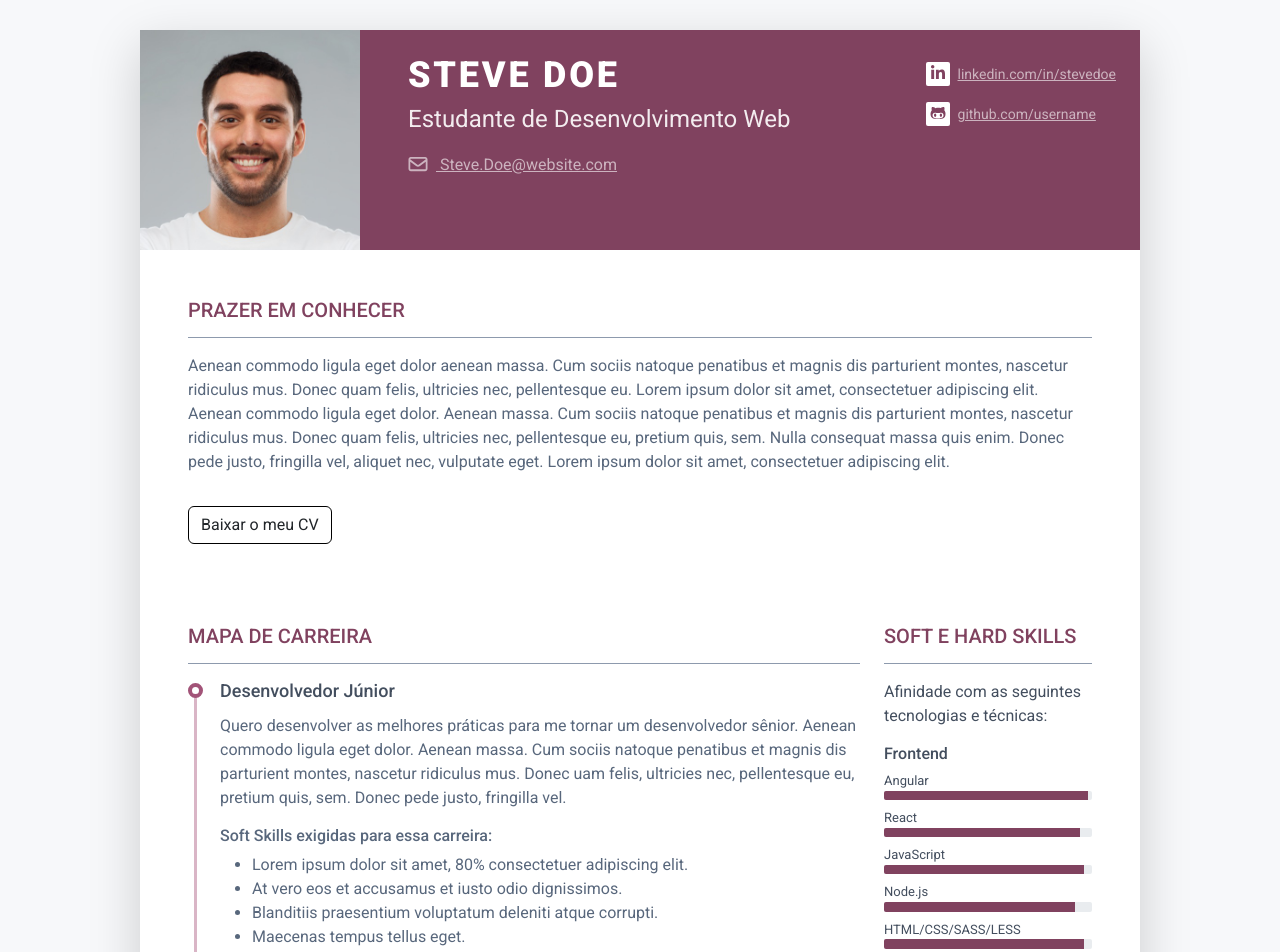
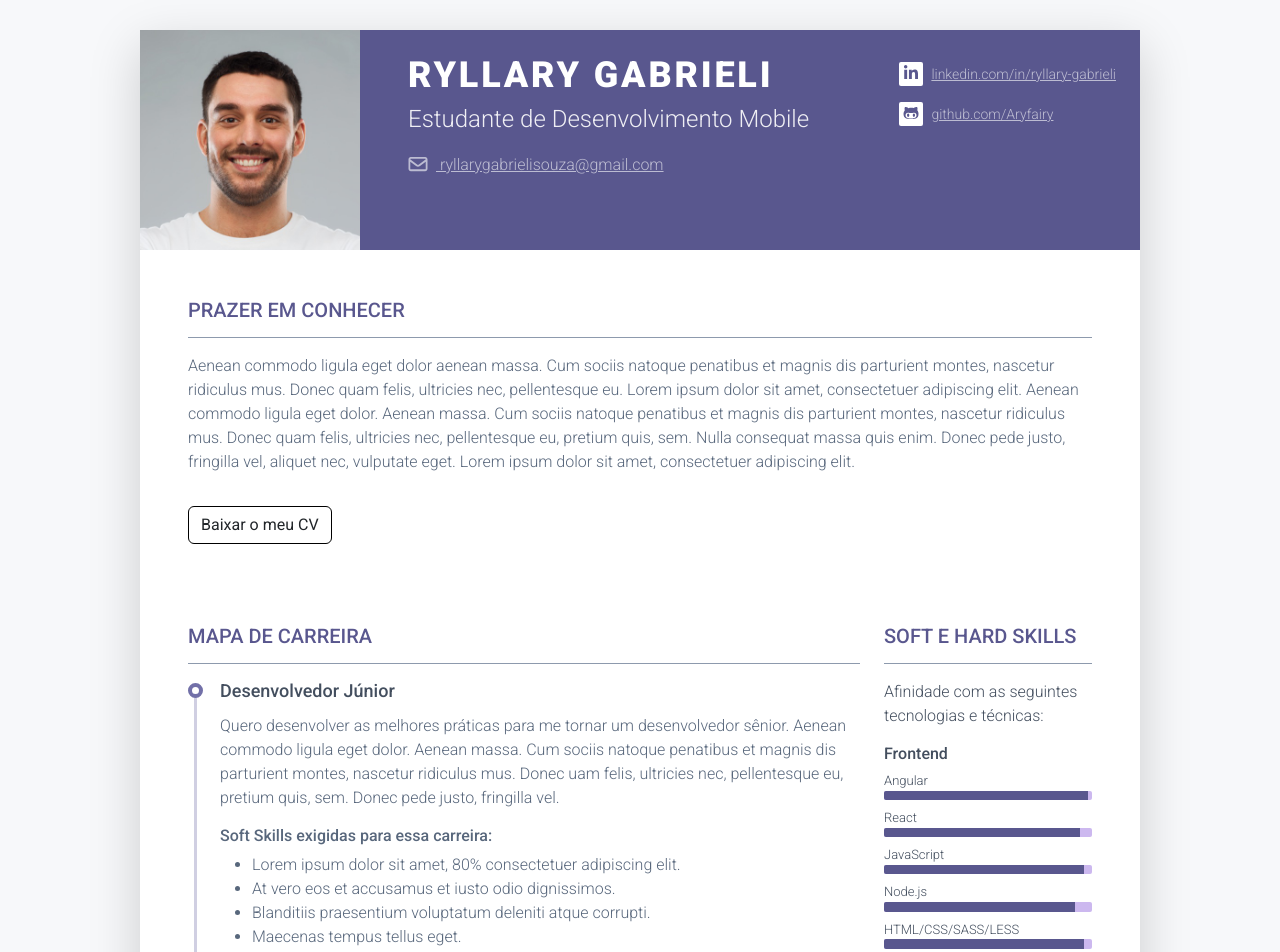
Before and after one commit to Aryfairy/MapaDeCarreira, a plain HTML site: page index.html in a window 1280 px wide. Shown: the top 952 px of the page. Drawn offline with Linux system fonts and the light colour scheme.

Commit message:
atualizando

```diff
--- a/index.html
+++ b/index.html
@@ -39,7 +39,7 @@
 	<script defer src="assets/fontawesome/js/all.min.js"></script>
 
 	<!-- Theme CSS -->
-	<link id="theme-style" rel="stylesheet" href="assets/css/bootstrap-6.css">
+	<link id="theme-style" rel="stylesheet" href="assets/css/bootstrap-5.css">
 
 </head>
 
@@ -55,28 +55,28 @@
 					<div class="col">
 						<div class="row p-4 justify-content-center justify-content-md-between">
 							<div class="primary-info col-auto">
-								<h1 class="name mt-0 mb-1 text-white text-uppercase text-uppercase">Steve Doe</h1>
-								<div class="title mb-3">Estudante de Desenvolvimento Web</div>
+								<h1 class="name mt-0 mb-1 text-white text-uppercase text-uppercase">Ryllary Gabrieli</h1>
+								<div class="title mb-3">Estudante de Desenvolvimento Mobile </div>
 								<ul class="list-unstyled">
 									<li class="mb-2">
-										<a class="text-link" href="#">
+										<a class="text-link" href="ryllarygabrielisouza@gmail.com">
 											<i class="far fa-envelope fa-fw me-2" data-fa-transform="grow-3"></i>
-											Steve.Doe@website.com
+											ryllarygabrielisouza@gmail.com
 										</a>
 									</li>
 								</ul>
 							</div>
 							<div class="secondary-info col-auto mt-2">
 								<ul class="resume-social list-unstyled">
-									<li class="mb-3"><a class="text-link" href="#">
+									<li class="mb-3"><a class="text-link" href="https://www.linkedin.com/in/ryllary-gabrieli/">
 											<span class="fa-container text-center me-2">
 												<i
-													class="fab fa-linkedin-in fa-fw"></i></span>linkedin.com/in/stevedoe</a>
+													class="fab fa-linkedin-in fa-fw"></i></span>linkedin.com/in/ryllary-gabrieli</a>
 									</li>
 									<li class="mb-3">
-										<a class="text-link" href="#">
+										<a class="text-link" href="https://github.com/Aryfairy">
 											<span class="fa-container text-center me-2">
-												<i class="fab fa-github-alt fa-fw"></i></span>github.com/username
+												<i class="fab fa-github-alt fa-fw"></i></span>github.com/Aryfairy
 										</a>
 									</li>
 
```
Also changed, not shown: assets/css/bootstrap-5.css.
